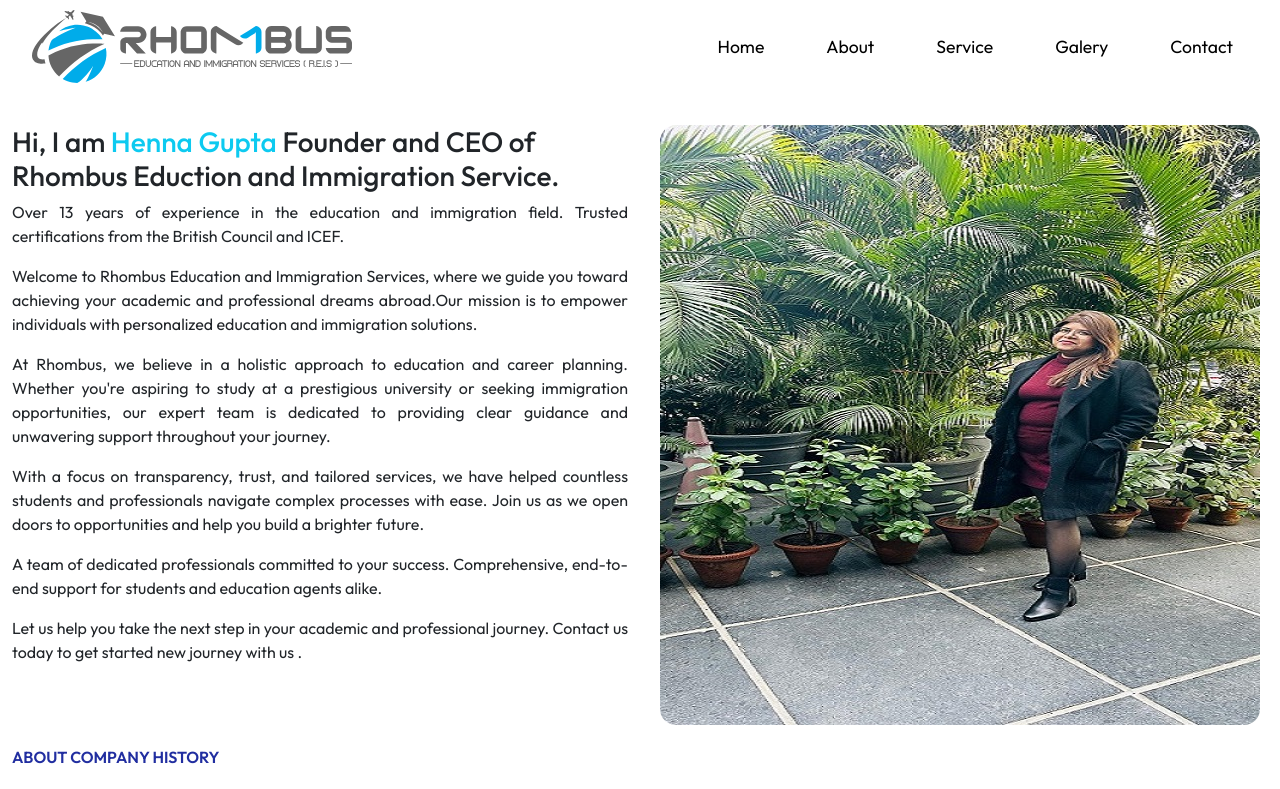
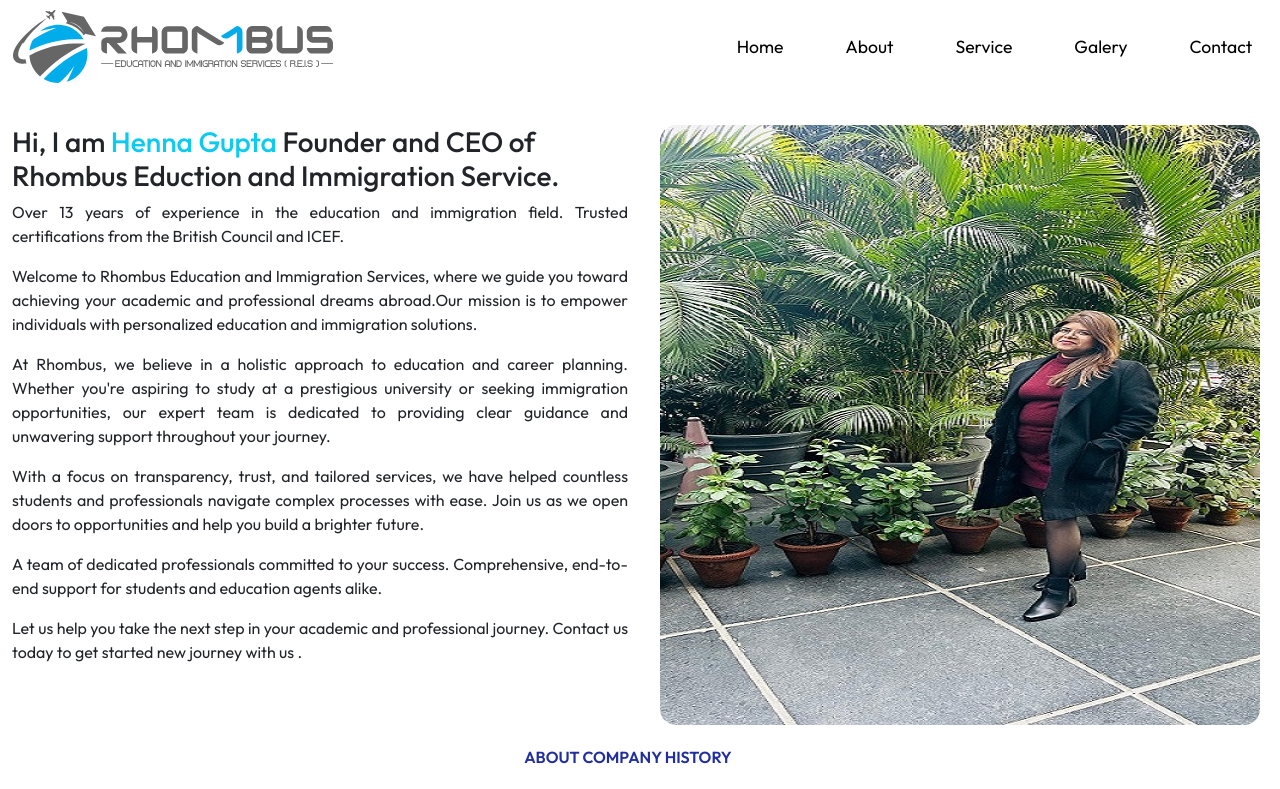
Before and after one commit to jollyvivek/REIS_APP, a React (Vite) app: page /about in a window 1280 px wide. Shown: the top 789 px of the page. Built offline with nearby package versions, Linux system fonts and the light colour scheme.

Commit message:
Add changes into Title,Navabr and index.css

```diff
--- a/src/components/Footer.jsx
+++ b/src/components/Footer.jsx
@@ -14,7 +14,7 @@ const Footer = () => {
     <div className='container-fluid my-3'>
       <div className='row'>
         <div className='col-md-4 mt-3'>
-            <img className='footer-logo' src={logo} alt="" />
+            <img className='logo' src={logo} alt="" />
         </div>
         <div className='col-md-3 mt-3'>
             <h4 className=' py-2 fs-3'>Company</h4>
--- a/src/components/Title.jsx
+++ b/src/components/Title.jsx
@@ -4,7 +4,7 @@ import "../styles/style.css";
 const Title = ({subTitle,title}) => {
   return (
     <div className="title-cont">
-      <p>{subTitle}</p>
+      <p className="text-center">{subTitle}</p>
       <h2 className="text-info">{title}</h2>
     </div>
   );
--- a/src/index.css
+++ b/src/index.css
@@ -20,7 +20,7 @@ a{
 }
 
 .common-cont{
-  padding-inline:2.5% !important ;
+  padding-inline:1% !important ;
 }
 
 p{
```
